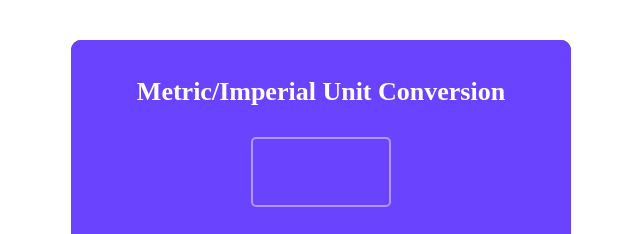
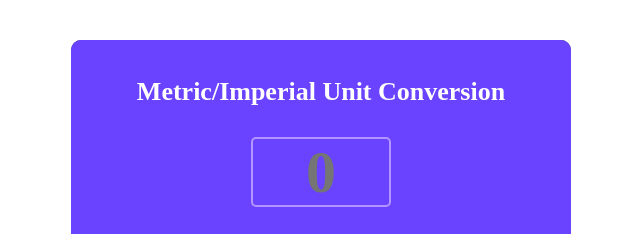
Before and after one commit to iwangdonghui/units-conversion, a website built with Vite: page index.html in a window 1280 px wide. Shown: the top 234 px of the page, 319-959 px from the left. Built offline with nearby package versions, Linux system fonts and the light colour scheme; a web font is replaced by a local one.

Commit message:
Update input placeholder

```diff
--- a/index.html
+++ b/index.html
@@ -10,7 +10,7 @@
         <div id="unitsConversion">
             <div id="top">
             <h1>Metric/Imperial Unit Conversion</h1>
-            <input id="input" type="text">
+            <input id="input" type="text" placeholder="0">
             <button id="btn">Convert</button>
         </div>
         <div id="units">
```
